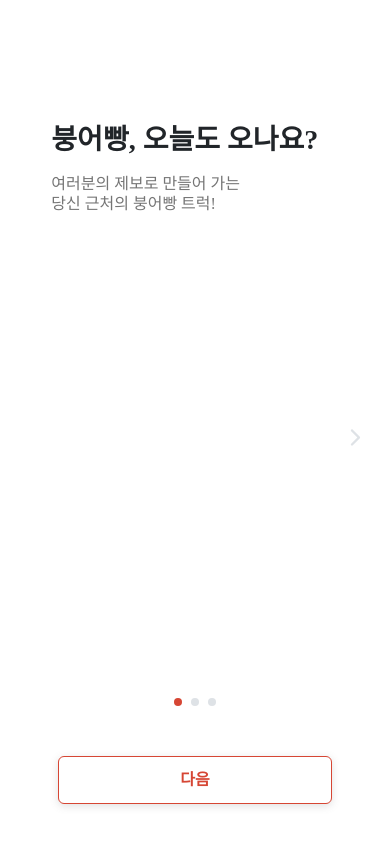
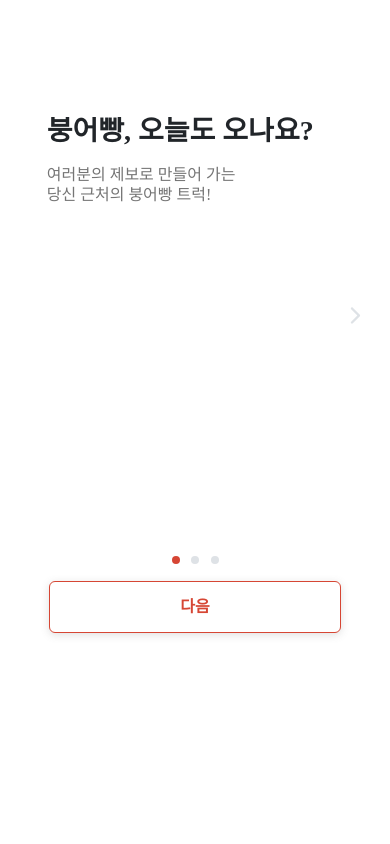
Before and after one commit to hybeom0720/oh-oh, a React (Create React App) app in the folder client/: page /intro in a window 390 px wide. Built offline with nearby package versions, Linux system fonts and the light colour scheme.

Commit message:
[fix]: 모바일 대응 padding 수정

```diff
--- a/client/public/index.html
+++ b/client/public/index.html
@@ -28,7 +28,8 @@
   </head>
   <body>
     <noscript>You need to enable JavaScript to run this app.</noscript>
-    <div id="root"></div>
+    <div id="root">
+    </div>
     <!--
       This HTML file is a template.
       If you open it directly in the browser, you will see an empty page.
--- a/client/src/components/button/style.js
+++ b/client/src/components/button/style.js
@@ -14,7 +14,7 @@ export const ButtonBlock = styled.div`
   outline: none;
   border: none;
   width: ${(props) => props.size};
-  height: 4.8rem;
+  height: 5.2rem;
   border-radius: 6px;
   box-shadow: rgba(99, 99, 99, 0.2) 0px 2px 8px 0px;
   font-size: 1.6rem;
--- a/client/src/constants/button.js
+++ b/client/src/constants/button.js
@@ -3,7 +3,7 @@ export const WHTIE = "#fff";
 
 export const SMALL = "20%";
 export const MIDIUM = "40%";
-export const LARGE = "80%";
+export const LARGE = "75%";
 
 export const SOLID = "solid";
 export const GHOST = "ghost";
--- a/client/src/container/intro/components/slide/style.js
+++ b/client/src/container/intro/components/slide/style.js
@@ -9,7 +9,7 @@ export const SlideBlock = styled.div`
 
 export const BannerBlock = styled.div`
   width: 100%;
-  padding: 25% 8% 10%;
+  padding: 0 12%;
 `;
 
 export const BannerHeadText = styled.p`
@@ -42,7 +42,7 @@ export const IndicatorElement = styled.div`
 
 export const PrevIconWrapper = styled.div`
   position: absolute;
-  top: 50%;
+  top: 40%;
   left: 5%;
 
   display: flex;
@@ -59,7 +59,7 @@ export const PrevIconWrapper = styled.div`
 
 export const NextIconWrapper = styled.div`
   position: absolute;
-  top: 50%;
+  top: 40%;
   right: 5%;
 
   display: flex;
--- a/client/src/container/intro/style.js
+++ b/client/src/container/intro/style.js
@@ -9,14 +9,14 @@ export const IntroPage = styled.div`
   justify-content: space-between;
   width: 100%;
   height: 100%;
-  padding: 4rem 2.4rem;
+  padding: 30% 0;
 
   font-size: 1.6rem;
 `;
 
 export const SlideBlock = styled.div`
   width: 100%;
-  height: 72vh;
+  height: 50vh;
   overflow-x: hidden;
 `;
 
--- a/client/src/container/mainMap/MainMapContainer.js
+++ b/client/src/container/mainMap/MainMapContainer.js
@@ -3,28 +3,37 @@ import React, { useCallback, useState, useEffect } from "react";
 import MainMap from "./MainMap";
 
 function MainMapContainer() {
-  const [location, setLocation] = useState(null);
+  const [location, setLocation] = useState({
+    latitude: 37.578611,
+    longitude: 126.977233,
+  });
 
   const success = (position) => {
     const locationObject = {
+      latitude: position.coords.latitude,
       longitude: position.coords.longitude,
-      latitude: position.coords.latitude,
     };
+    setLocation(locationObject);
     console.log(locationObject);
-    setLocation(locationObject);
   };
 
   const error = (error) => {
     console.log(error);
   };
 
-  const getLocation = useCallback(() => {
-    navigator.geolocation.getCurrentPosition(success, error);
-  }, [success, error]);
+  // const getLocation = useCallback(() => {
+  //   navigator.geolocation.getCurrentPosition(success, error, {
+  //     maximumAge: 0,
+  //   });
+  // }, [success, error]);
+
+  const getLocation = () => {
+    navigator.geolocation.getCurrentPosition(success, error, { maximumAge: 0 });
+  };
 
   useEffect(() => {
     getLocation();
-  }, [getLocation]);
+  }, []);
 
   return <MainMap location={location}></MainMap>;
 }
--- a/client/src/container/map/MapContainer.js
+++ b/client/src/container/map/MapContainer.js
@@ -1,9 +1,10 @@
-import React, { useState, useEffect } from "react";
+import React, { useEffect, useState } from "react";
 
 import Map from "./Map";
 import { KAKAO_APP_KEY } from "../../config/keys";
 
 function MapContainer({ location }) {
+  console.log(location);
   const [map, setMap] = useState(null);
 
   const createMap = () => {
@@ -11,13 +12,14 @@ function MapContainer({ location }) {
     script.async = true;
     script.src = `//dapi.kakao.com/v2/maps/sdk.js?appkey=${KAKAO_APP_KEY}&autoload=false`;
     document.head.appendChild(script);
+
     script.onload = () => {
       const { kakao } = window;
       kakao.maps.load(() => {
         let container = document.getElementById("kakao-map");
         let options = {
-          center: new kakao.maps.LatLng(37.504783, 127.053617),
-          level: 3,
+          center: new kakao.maps.LatLng(location.latitude, location.longitude),
+          level: 4,
         };
         const createdMap = new kakao.maps.Map(container, options);
         setMap(createdMap);
@@ -27,7 +29,7 @@ function MapContainer({ location }) {
 
   useEffect(() => {
     createMap();
-  }, []);
+  }, [location.latitude]);
 
   return <Map></Map>;
 }
--- a/client/src/container/map/style.js
+++ b/client/src/container/map/style.js
@@ -1,7 +1,7 @@
 import styled from "styled-components";
 
 export const MapBlock = styled.div`
-  position: relative;
+  /* position: relative; */
   width: 100%;
   height: 100vh;
 `;
--- a/client/src/styles/GlobalStyle.js
+++ b/client/src/styles/GlobalStyle.js
@@ -57,7 +57,7 @@ table {
 }
 
 body, html {
-  height: 100vh;
+  min-height: 100vh;
   background-color: #FAFAFA;
 
   color: #212529;
--- a/client/src/styles/Layout.js
+++ b/client/src/styles/Layout.js
@@ -3,7 +3,7 @@ import styled from "styled-components";
 
 const DefaultLayout = styled.div`
   width: 100%;
-  height: 100vh;
+  min-height: 100vh;
   background: #fff;
 
   @media only screen and (min-width: 425px) {
```
Also changed, not shown: client/src/container/mainMap/components/current-location-button/CurrentLocationButton.js (added, +7 -0 lines), client/src/container/mainMap/components/current-location-button/style.js (added, +17 -0 lines).
